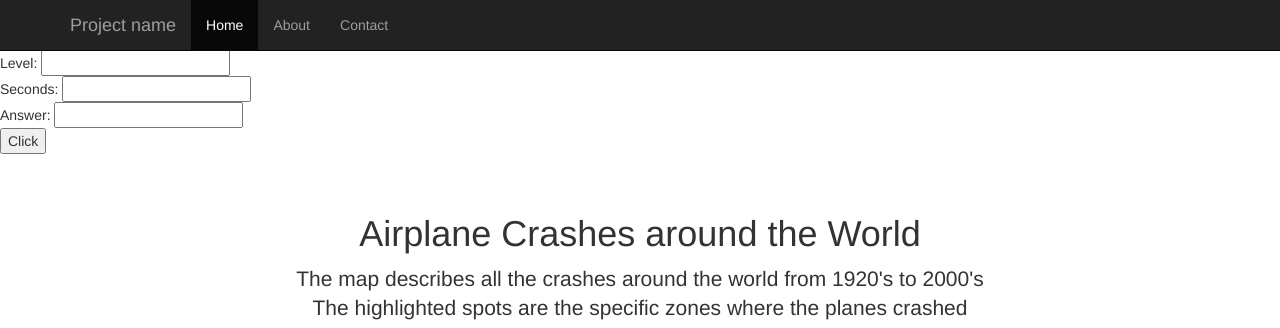
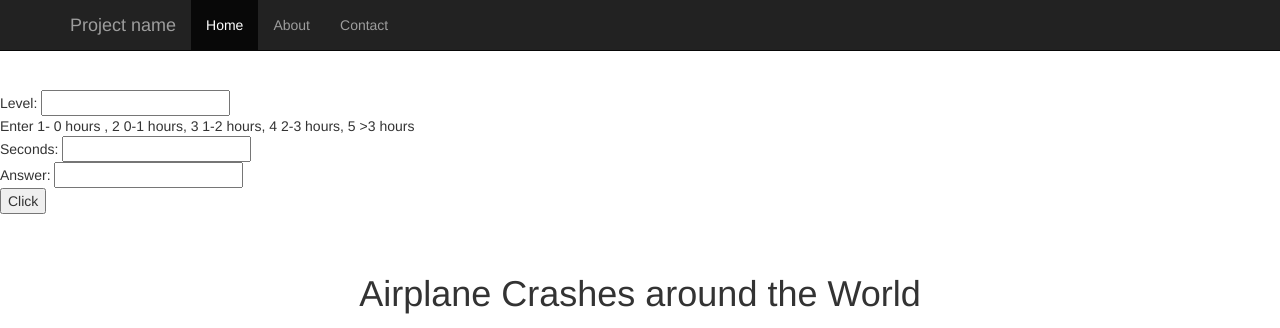
Before and after one commit to soumyajitpaul/soumyajit-github-BYTE1, a Flask app: page / in a window 1280 px wide. Shown: the top 328 px of the page. Run offline with Flask 2, Linux system fonts and the light colour scheme; some libraries are stand-ins or nearby versions.

Commit message:
base code

```diff
--- a/templates/index.html
+++ b/templates/index.html
@@ -70,8 +70,21 @@ function calc() {
 }
 </script>
 
+<br>
+
+
+
+
+
+
+<br>
+
+
 Level: <input type="text" id="level">
 <br>
+Enter  1- 0 hours , 2 0-1 hours, 3 1-2 hours, 4 2-3 hours, 5 >3 hours
+<br>
+
 Seconds: <input type="text" id="seconds">
 <br>
 Answer: <input type="text" id="answer" />
```
